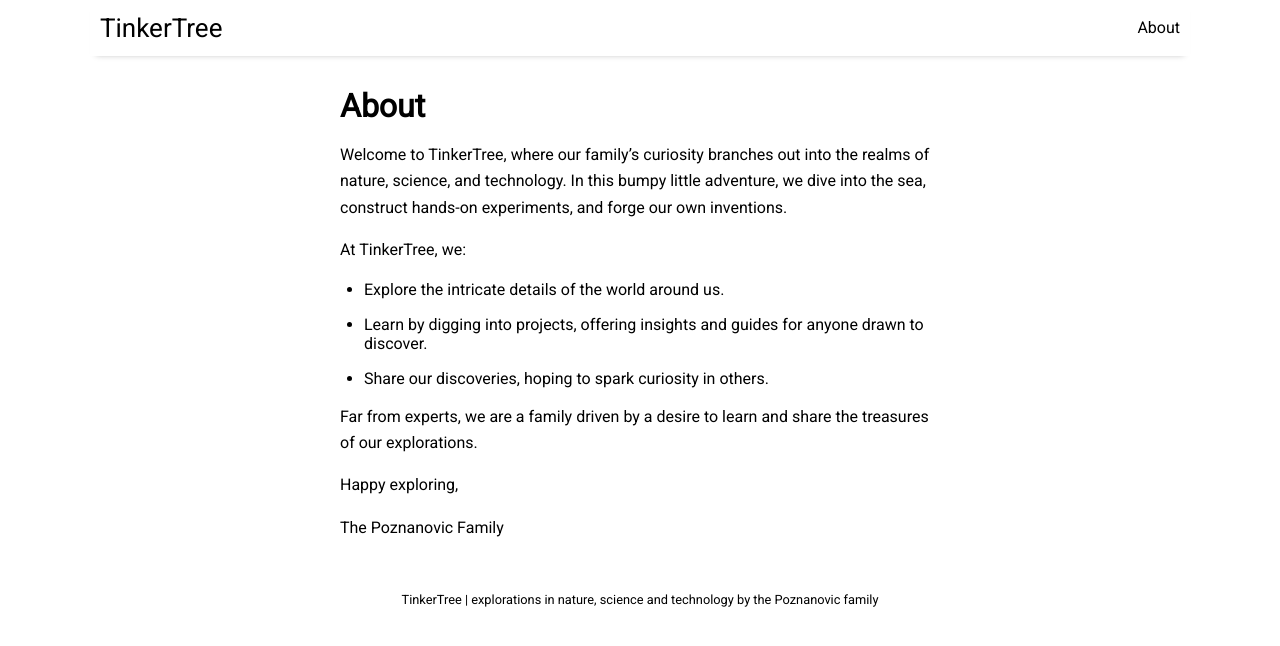
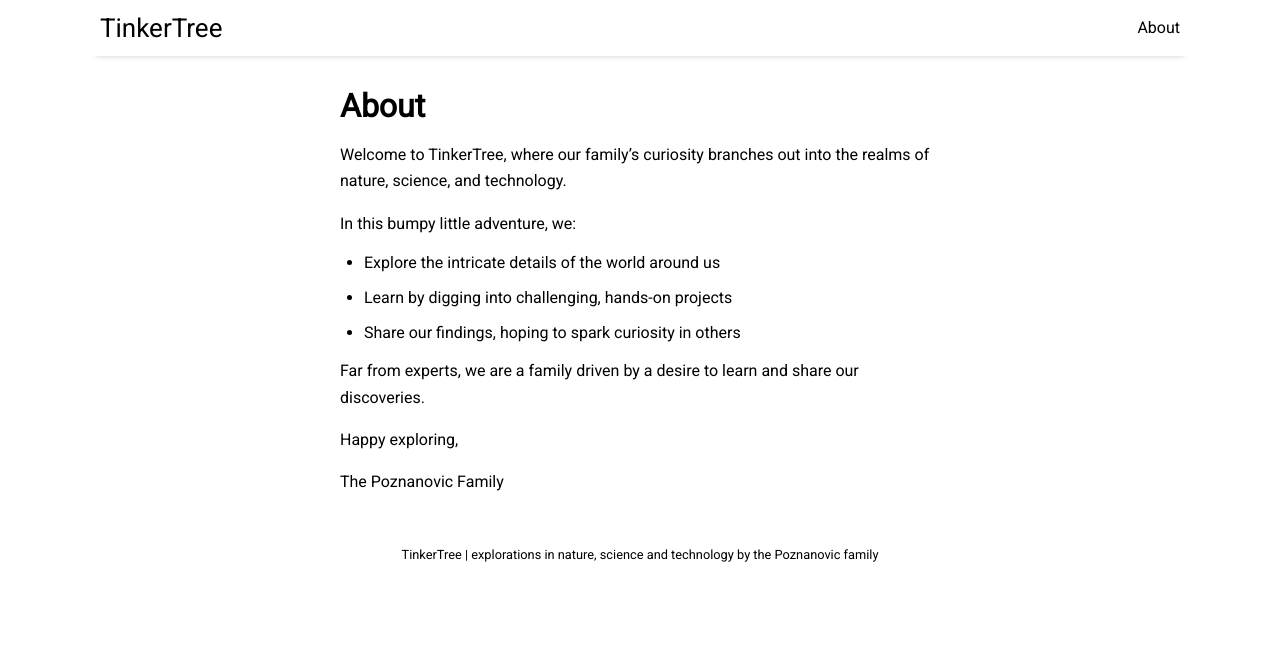
Before and after one commit to tinkertree/tinkertree.github.io, a Jekyll site: the page built from pages/about.md, in a window 1280 px wide. Shown: the top 646 px of the page. Built offline with Jekyll 4.4.1, drawn with Linux system fonts in a browser that asks for light colours; nearby versions of some CDN libraries.

Commit message:
Update welcome and about (n2)

```diff
--- a/pages/about.md
+++ b/pages/about.md
@@ -4,15 +4,15 @@ title: About
 permalink: /about
 ---
 
-Welcome to TinkerTree, where our family's curiosity branches out into the realms of nature, science, and technology. In this bumpy little adventure, we dive into the sea, construct hands-on experiments, and forge our own inventions.
+Welcome to TinkerTree, where our family's curiosity branches out into the realms of nature, science, and technology.
 
-At TinkerTree, we:
+In this bumpy little adventure, we:
 
-* Explore the intricate details of the world around us.
-* Learn by digging into projects, offering insights and guides for anyone drawn to discover.
-* Share our discoveries, hoping to spark curiosity in others.
+* Explore the intricate details of the world around us
+* Learn by digging into challenging, hands-on projects
+* Share our findings, hoping to spark curiosity in others
 
-Far from experts, we are a family driven by a desire to learn and share the treasures of our explorations.
+Far from experts, we are a family driven by a desire to learn and share our discoveries.
 
 Happy exploring,
 
```
Also changed, not shown: _posts/2024-03-01-welcome-to-tinkertree.md (+6 -6 lines).
